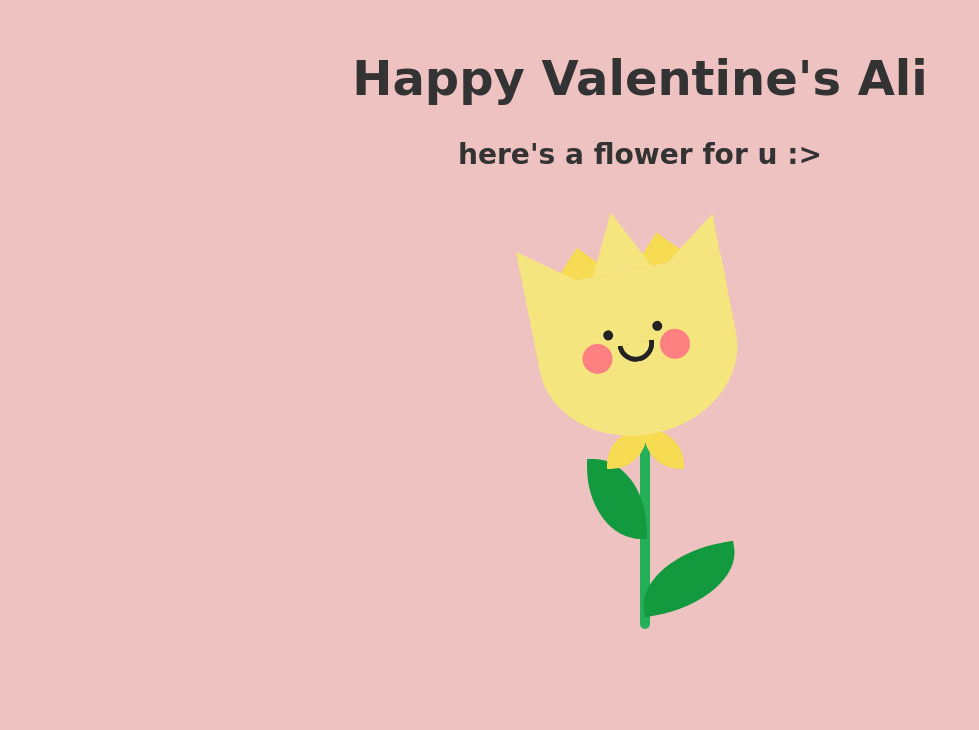
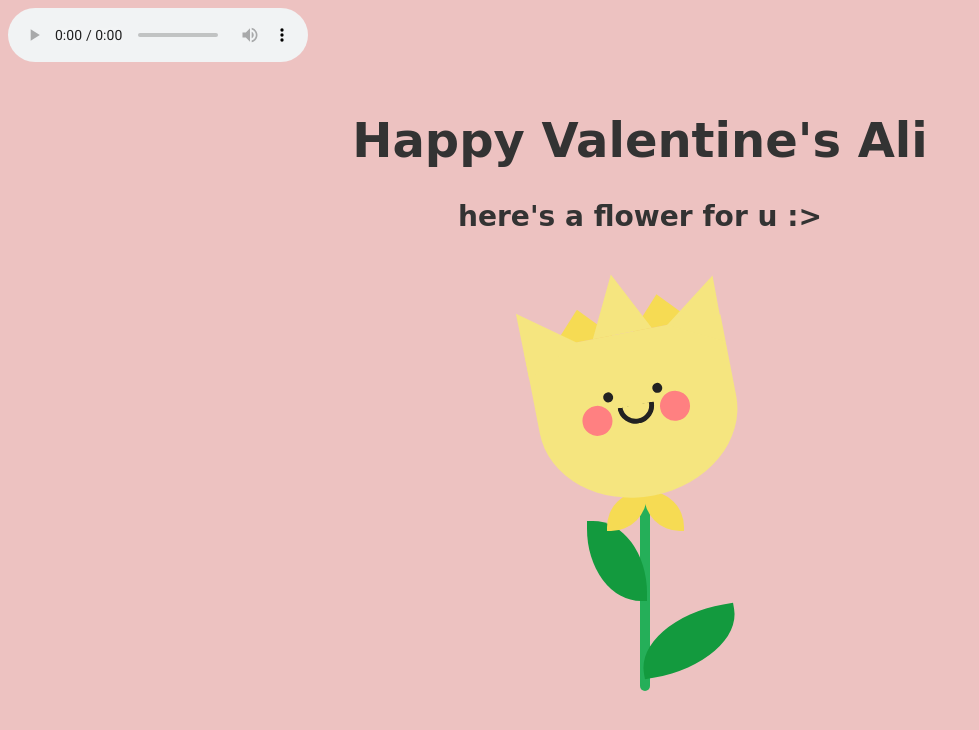
Before and after one commit to chamborgir/ehe, a plain HTML site: page index.html in a window 1280 px wide. Shown: the whole page, without its empty margins (0-979 px from the left). Drawn offline with Linux system fonts and the light colour scheme.

Commit message:
Update index.html

```diff
--- a/index.html
+++ b/index.html
@@ -8,7 +8,7 @@
 
 </head>
 <body>
-    <audio id="myAudio" autoplay>
+    <audio id="myAudio" autoplay controls>
     <source src="MWCBAT.wav" type="audio/mpeg">
     Your browser does not support the audio element.
     </audio>
```
